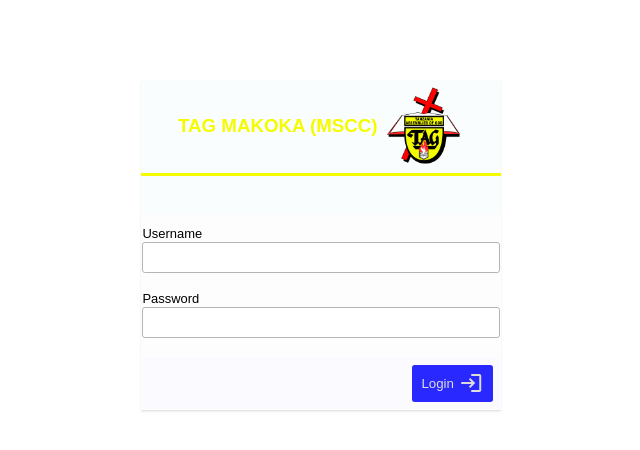
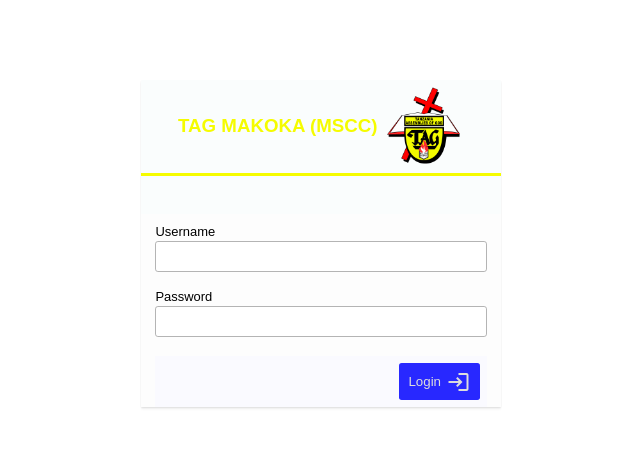
Before and after one commit to ezrankayamba/makoka-church, a React (Create React App) app in the folder frontend_web/: page /login in a window 1280 px wide. Shown: the top 450 px of the page, without its empty margins (319-959 px from the left). Built offline with nearby package versions, Linux system fonts and the light colour scheme; the HTML template or start-up script is replaced by a standard one.

Commit message:
Layout of search form

```diff
--- a/frontend_web/public/static/css/components/login.css
+++ b/frontend_web/public/static/css/components/login.css
@@ -30,6 +30,10 @@
   border-bottom: 3px solid var(--color-primary);
 }
 
+.login-page .form {
+  padding: 0 1em;
+}
+
 @media only screen and (max-width: 600px) {
   .login-page {
     width: 90vw;
```
Also changed, not shown: 1 other file (tests, documents, lock files or other folders).
